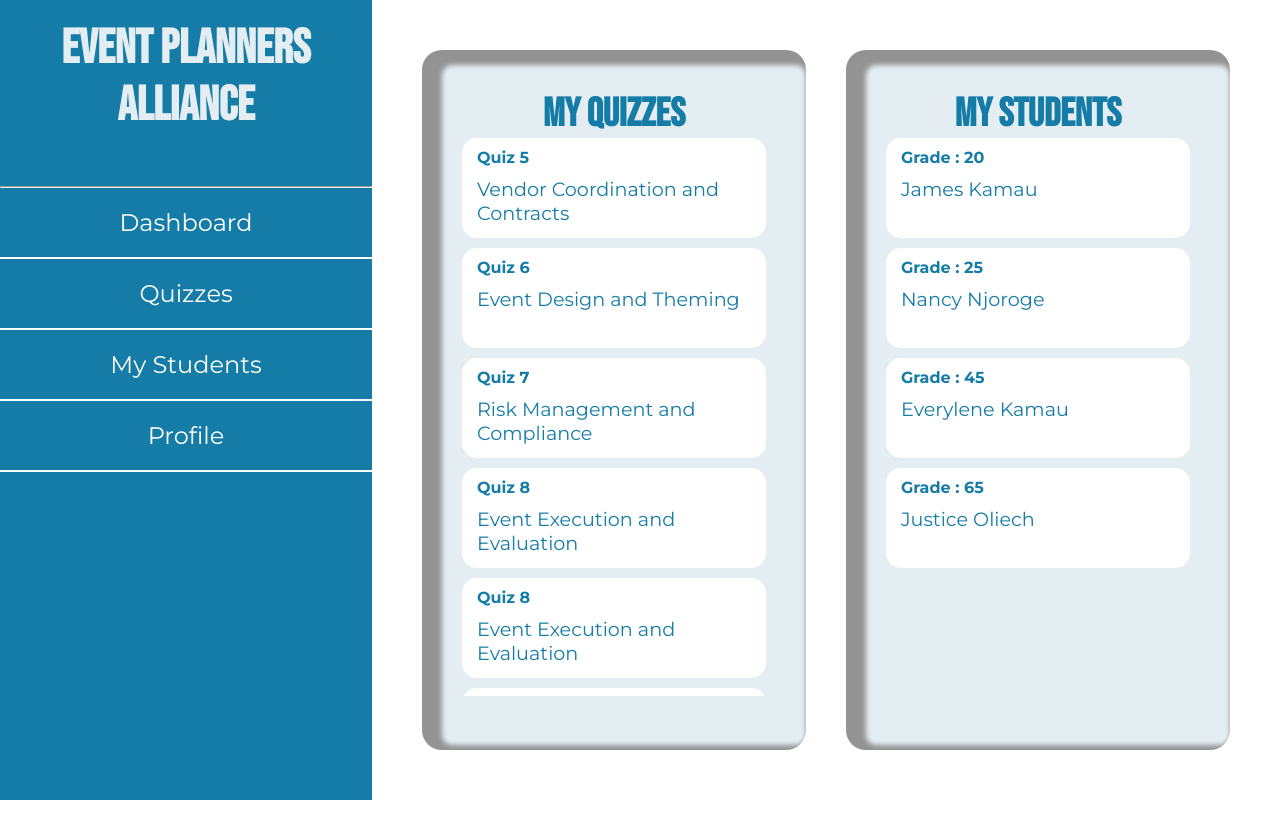
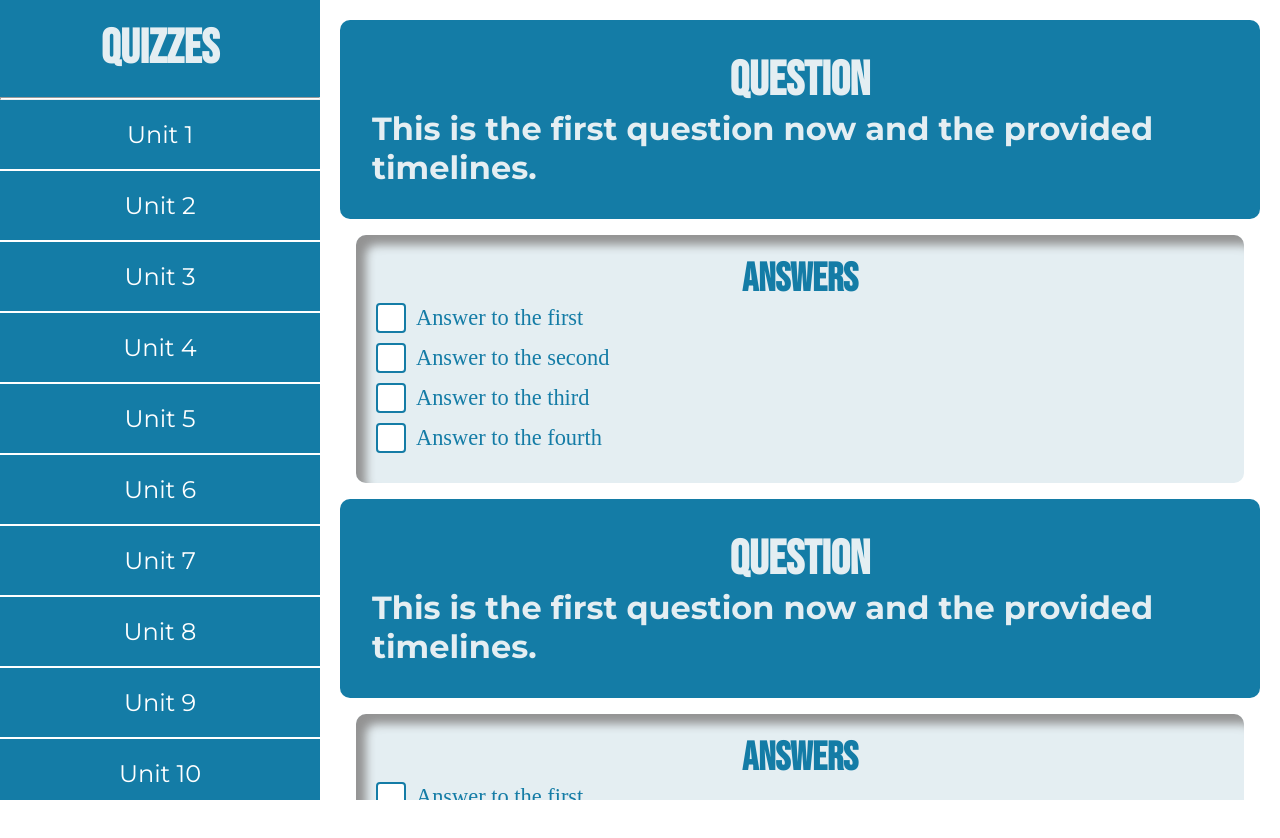
Before and after one commit to lewinskie254/RAG-Quiz-Generation-Frontend, a React (Vite) app: page /admin-quiz/1 in a window 1280 px wide. Shown: the top 838 px of the page. Before the commit the page ends 800 px from the top, so only its background shows below. Built offline with nearby package versions, Linux system fonts and the light colour scheme.

Commit message:
that was quite something, next time we do something better, this seems like its working slowly but surely, I just need to improve my design skills and get used to css

```diff
--- a/src/App.css
+++ b/src/App.css
@@ -7,6 +7,8 @@
 body {
   margin: 0;
   padding: 0;
+  overflow: hidden;
+  height: 100vh;
 }
 
 #root {
--- a/src/App.jsx
+++ b/src/App.jsx
@@ -1,12 +1,12 @@
 import './App.css'
-import AdminDashboard from './pages/AdminDashboard'
+import AdminQuizView from './pages/AdminQuizView'
 
 
 function App() {
 
   return (
     <>
-      <AdminDashboard/>
+      <AdminQuizView/>
     </>
   )
 }
--- /dev/null
+++ b/src/components/AdminMultipleChoiceAnswer.jsx
@@ -0,0 +1,13 @@
+
+
+const AdminMultipleChoiceAnswer = (props) => {
+    return (
+        <label className={`check-container ${props.correct ? "correct" : ""}`}>
+            <input type="checkbox" id ={props.id}/>
+            <span className="checkmark"></span>
+            {props.answer}
+        </label>
+    )
+}
+
+export default AdminMultipleChoiceAnswer;
--- /dev/null
+++ b/src/components/AdminQuestionAndAnswer.jsx
@@ -0,0 +1,24 @@
+import Question from "./Question";
+import AdminMultipleChoiceAnswer from "./AdminMultipleChoiceAnswer";
+
+const AdminQuestionAndAnswer = (props) => {
+    const questionId= props.questionId;
+
+    return(
+        <div className="admin-question-and-answer">
+            <Question question="This is the first question now and the provided timelines. "/>
+            <div className="answer-card">
+                <h2 className="answer-title">Answers</h2>
+                <div className="multiple-choice-answers">
+                    <AdminMultipleChoiceAnswer correct="correct" answer="Answer to the first" />
+                    <AdminMultipleChoiceAnswer answer="Answer to the second" />
+                    <AdminMultipleChoiceAnswer answer="Answer to the third" />
+                    <AdminMultipleChoiceAnswer answer="Answer to the fourth" />
+                </div>
+            </div>
+        </div>
+    )
+}
+
+
+export default AdminQuestionAndAnswer;
--- a/src/css/components.css
+++ b/src/css/components.css
@@ -19,9 +19,9 @@
 .container {
   width: 100vw;
   height: 100vh;
-  display: flex;
   overflow: hidden;
 }
+
 
 /* Login wrapper */
 .login, .register {
@@ -53,6 +53,13 @@
   width: 60%;
   height: 60%;
   object-fit: cover; /* cover entire div */
+}
+
+.admin-quiz-view {
+  flex: 1;
+  height: 100vh;        /* <– Match viewport height */
+  overflow-y: auto;     /* <– ONLY this scrolls */
+  padding: 20px;
 }
 
 /* Right side: input form */
@@ -381,8 +388,10 @@
     border-radius: 10px;
 }
 
-.quiz{
+.quiz {
   display: flex;
+  height: 100vh;        /* <– Make quiz fill screen */
+  overflow: hidden;
 }
 
 .quiz-panel {
--- a/src/pages/Quizzes.jsx
+++ b/src/pages/AdminQuizView.jsx
@@ -1,10 +1,10 @@
 import SidePanelBtn from "../components/SidePanelBtn";
 import Title from "../components/Title";
 import '../css/components.css';
-import QuestionAndAnswer from "../components/QuestionAndAnswer";
+import AdminQuestionAndAnswer from "../components/AdminQuestionAndAnswer.Jsx";
 
 
-const Quizzes = () => {
+const AdminQuizView = () => {
     return (
         <div className="container">
             <div className="quiz">
@@ -24,8 +24,11 @@ const Quizzes = () => {
                         <SidePanelBtn title="Unit 10"/>
                     </ul>
                 </aside>
-                <div className="quizzes-content">
-                    <QuestionAndAnswer/>
+                <div className="admin-quiz-view">
+                    <AdminQuestionAndAnswer/>
+                    <AdminQuestionAndAnswer/>
+                    <AdminQuestionAndAnswer/>
+                    <AdminQuestionAndAnswer/>
                 </div>
             </div>
         </div>
@@ -33,4 +36,4 @@ const Quizzes = () => {
 }
 
 
-export default Quizzes;
+export default AdminQuizView;
```
Also changed, not shown: src/pages/StudentQuizView.jsx (added, +36 -0 lines).
